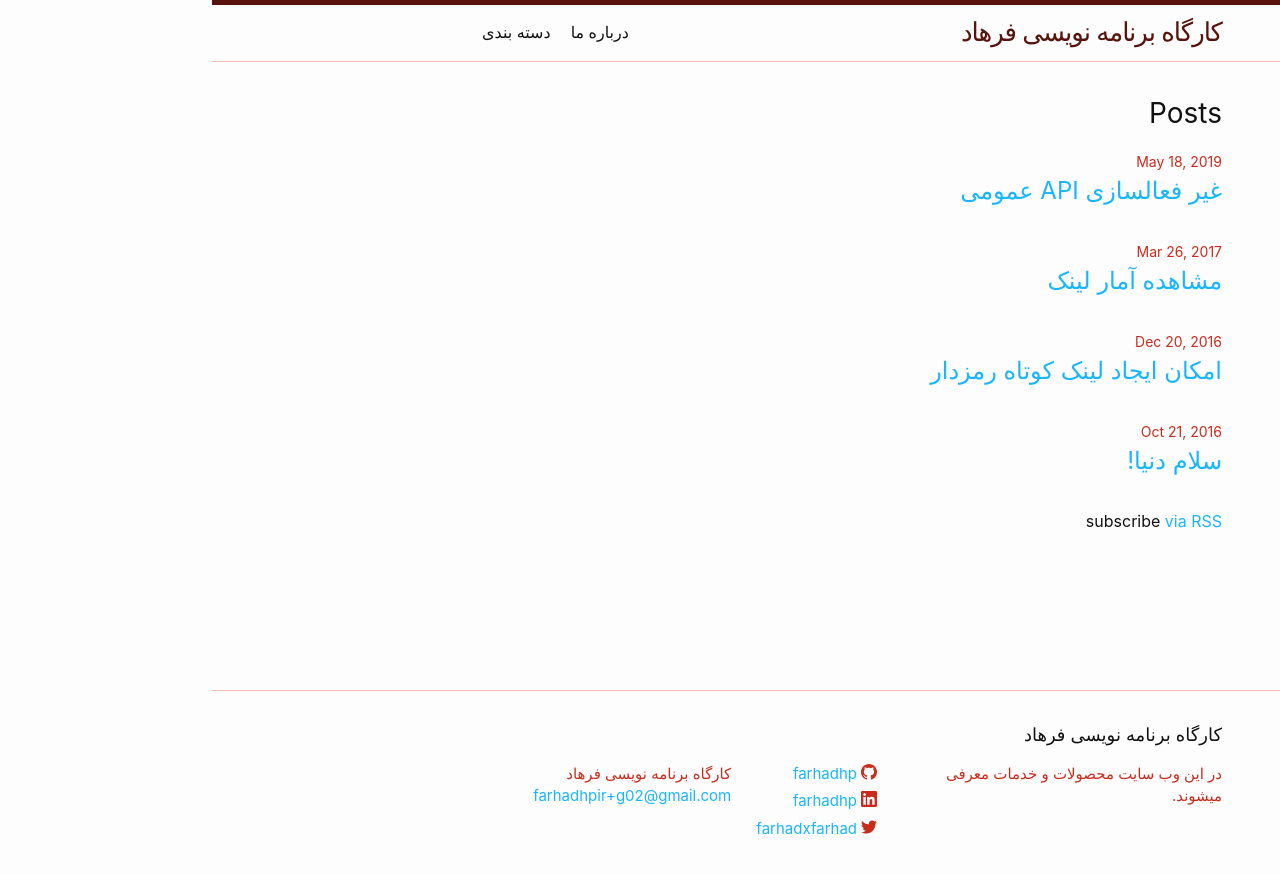
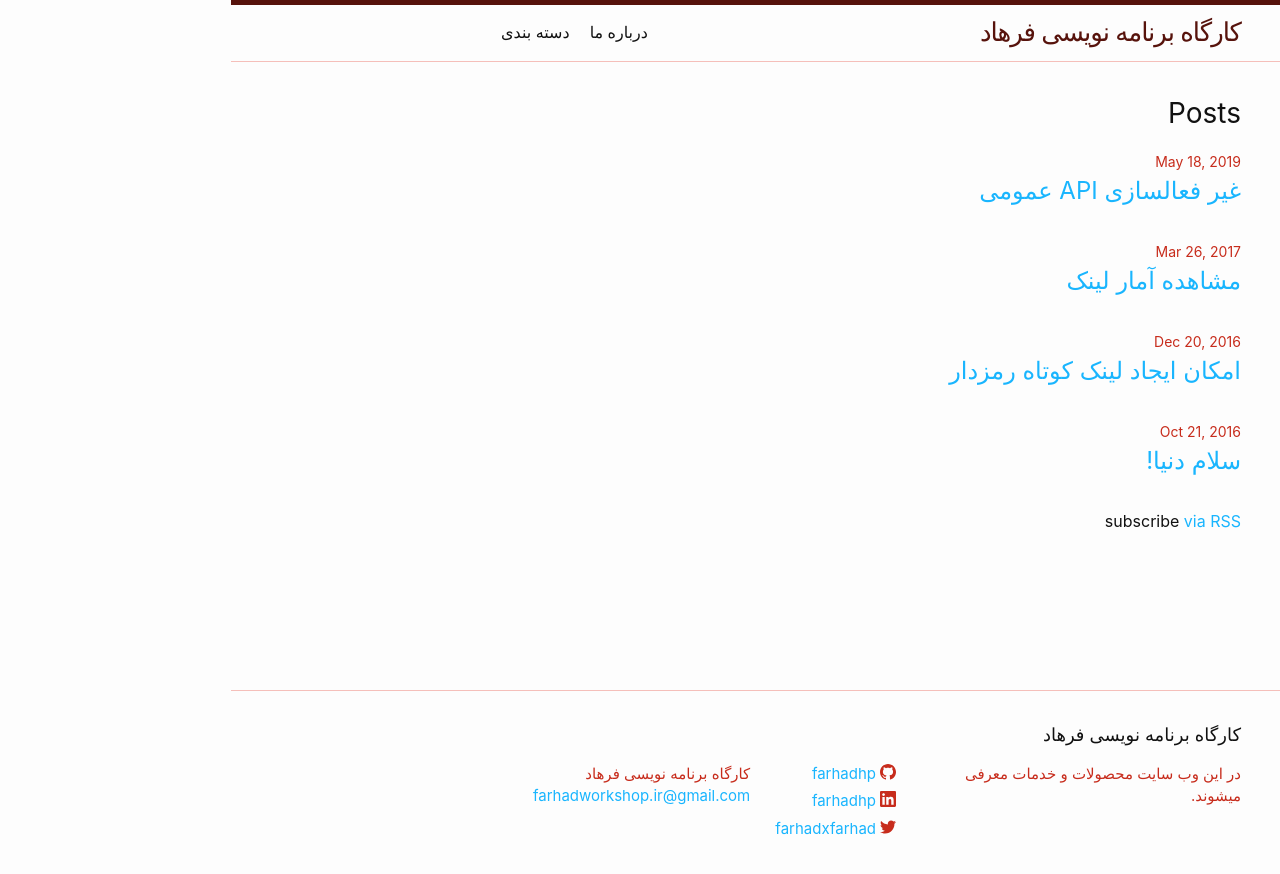
Before and after one commit to farhadworkshop/farhadworkshop, a Jekyll site: the page built from index.md, in a window 1280 px wide. Shown: the top 874 px of the page. Built offline with Jekyll 4.4.1, drawn with Linux system fonts in a browser that asks for light colours; some web fonts are replaced.

Commit message:
change config

```diff
--- a/_config.yml
+++ b/_config.yml
@@ -20,8 +20,8 @@ descriptionmeta: معرفی خدمات و محصولات کارگاه برنام
 avatar: https://secure.gravatar.com/avatar/7dc47934ba942297a531525287e596c5?s=140&d=mm&r=g
 baseurl: "" # the subpath of your site, e.g. /blog
 url: http://farhadworkshop.ir
-email: farhadhpir+g02@gmail.com
-permalink: /:title/
+email: farhadworkshop.ir@gmail.com
+permalink: /:categories/:title/
 github_username: farhadhp
 # instagram_username: farhad.hassan.pour
 linkedin_username: farhadhp
```
